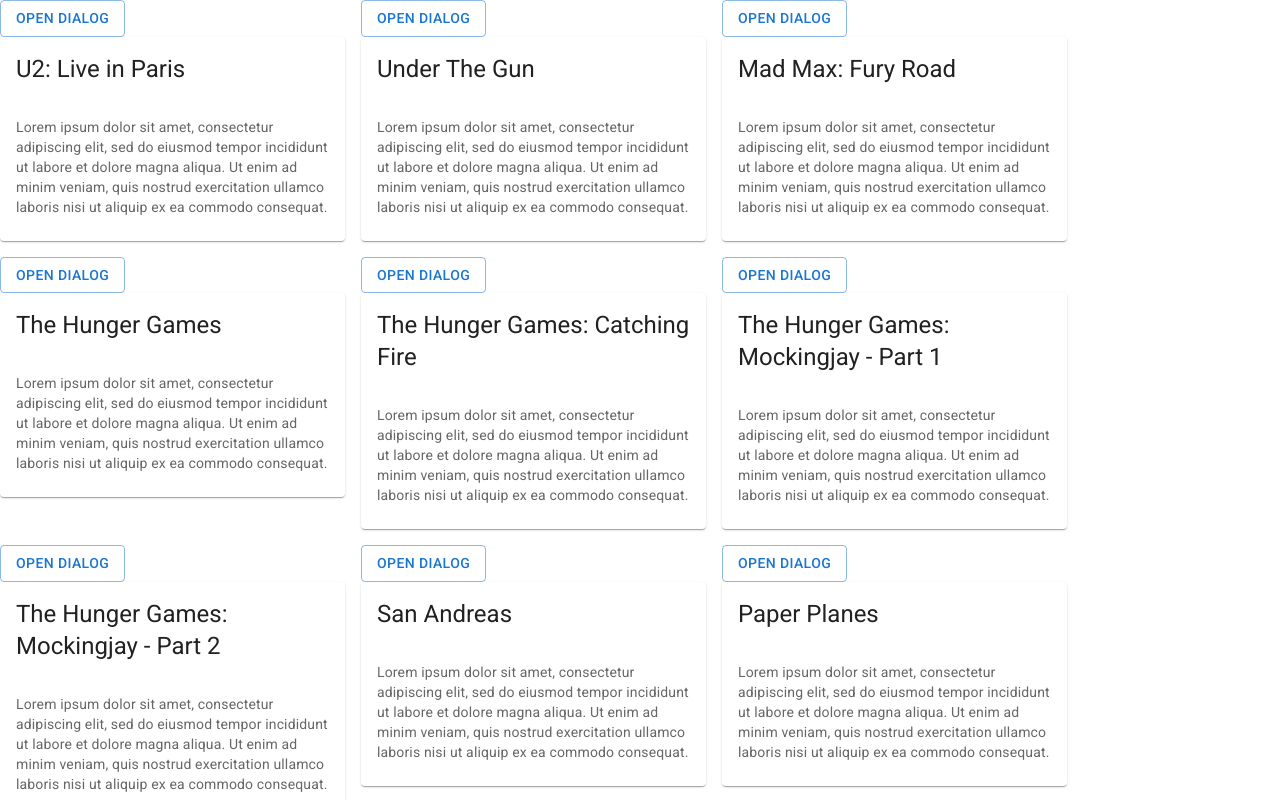
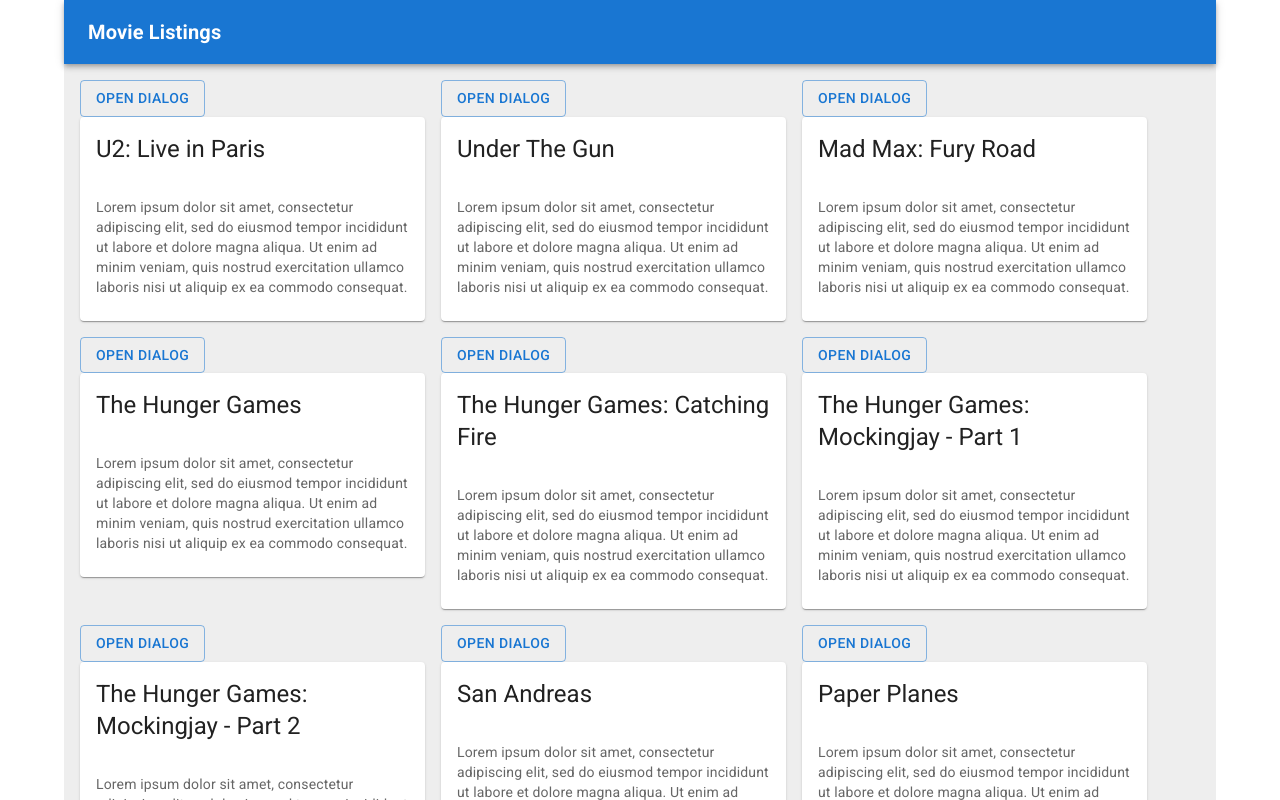
Before and after one commit to sidestairs/MovieTitleListing, a React (Create React App) app: page /movie in a window 1280 px wide. Shown: the top 800 px of the page. Built offline with nearby package versions, Linux system fonts and the light colour scheme.

Commit message:
feat: added loading page

```diff
--- a/package.json
+++ b/package.json
@@ -6,6 +6,7 @@
     "@emotion/react": "^11.9.3",
     "@emotion/styled": "^11.9.3",
     "@mui/icons-material": "^5.8.4",
+    "@mui/lab": "^5.0.0-alpha.86",
     "@mui/material": "^5.8.4",
     "@reduxjs/toolkit": "^1.8.2",
     "@testing-library/jest-dom": "^5.16.4",
--- a/src/App.tsx
+++ b/src/App.tsx
@@ -1,8 +1,24 @@
 import React from 'react';
 import NavigationRoute from './navigations';
+import ResponsiveAppBar from 'shared/ResponsiveAppBar';
+import Container from '@mui/material/Container';
+import Box from '@mui/material/Box';
 
-function App() {
-  return <NavigationRoute />;
-}
-
+const App = () => {
+  return (
+    <Container maxWidth="lg">
+      <Box sx={{ bgcolor: '#EEEEEE', height: '100vh' }}>
+        <ResponsiveAppBar />
+        <Box
+          sx={{
+            mt: 2,
+            px: 2,
+          }}
+        >
+          <NavigationRoute />
+        </Box>
+      </Box>
+    </Container>
+  );
+};
 export default App;
--- a/src/navigations/index.tsx
+++ b/src/navigations/index.tsx
@@ -1,5 +1,6 @@
 import React, { useEffect } from 'react';
 import MainRoute from 'navigations/MainRoute';
+import Loading from 'shared/Loading';
 import { useAppSelector, useAppDispatch } from 'redux/hook';
 import { selectStatus, fetchMovieListAsync, setMovieList, selectAllMovieEntries } from 'redux/slices/movieListSlice';
 
@@ -22,7 +23,11 @@
       return <MainRoute />;
     }
 
-    return <>loading</>;
+    if (status === 'failed') {
+      return <>Fail to load movie list</>;
+    }
+
+    return <Loading />;
   };
 
   return <React.Fragment>{render()}</React.Fragment>;
--- a/src/screens/movies/components/MovieDialog.tsx
+++ b/src/screens/movies/components/MovieDialog.tsx
@@ -67,16 +67,13 @@
           <CardMedia
             component="img"
             height="194"
-            image="https://images.unsplash.com/photo-1655686078954-d454e45ced15?ixlib=rb-1.2.1&ixid=MnwxMjA3fDB8MHxwaG90by1wYWdlfHx8fGVufDB8fHx8&auto=format&fit=crop&w=2970&q=80"
+            image={`${currentMovie?.images['Poster Art'].url}`}
             alt={`${currentMovie?.title}`}
           />
           <Typography gutterBottom>{currentMovie?.description}</Typography>
-          <Typography gutterBottom>{`Release Year: ${currentMovie?.releaseYear}`}</Typography>
         </DialogContent>
         <DialogActions>
-          {/* <Button autoFocus onClick={handleClose}>
-            Close
-          </Button> */}
+          <Typography gutterBottom>{`Release Year: ${currentMovie?.releaseYear}`}</Typography>
         </DialogActions>
       </BootstrapDialog>
     </div>
--- /dev/null
+++ b/src/shared/Loading.tsx
@@ -0,0 +1,39 @@
+import React, { useState, useEffect } from 'react';
+import Box from '@mui/material/Box';
+import ReactDOM from 'react-dom';
+
+import CircularProgress from '@mui/material/CircularProgress';
+
+export default function Loading() {
+  const [container] = useState(() => {
+    return document.createElement('div');
+  });
+
+  useEffect(() => {
+    // container.classList.add(className)
+    document.body.appendChild(container);
+    return () => {
+      document.body.removeChild(container);
+    };
+  }, []);
+
+  return ReactDOM.createPortal(
+    <Box
+      sx={{
+        bgcolor: '#000000',
+        opacity: 0.6,
+        display: 'flex',
+        alignItems: 'center',
+        justifyContent: 'center',
+        height: '100vh',
+        width: '100vw',
+        position: 'absolute',
+        top: 0,
+        left: 0,
+      }}
+    >
+      <CircularProgress />
+    </Box>,
+    container
+  );
+}
--- /dev/null
+++ b/src/shared/ResponsiveAppBar.tsx
@@ -0,0 +1,49 @@
+import * as React from 'react';
+import AppBar from '@mui/material/AppBar';
+import Toolbar from '@mui/material/Toolbar';
+import Typography from '@mui/material/Typography';
+import Container from '@mui/material/Container';
+
+const ResponsiveAppBar = () => {
+  return (
+    <AppBar position="static">
+      <Container maxWidth="xl">
+        <Toolbar disableGutters>
+          <Typography
+            variant="h6"
+            noWrap
+            component="a"
+            href="/"
+            sx={{
+              mr: 2,
+              display: { xs: 'none', md: 'flex' },
+              fontWeight: 700,
+              color: 'inherit',
+              textDecoration: 'none',
+            }}
+          >
+            Movie Listings
+          </Typography>
+
+          <Typography
+            variant="h5"
+            noWrap
+            component="a"
+            href="/"
+            sx={{
+              mr: 2,
+              display: { xs: 'flex', md: 'none' },
+              flexGrow: 1,
+              fontWeight: 700,
+              color: 'inherit',
+              textDecoration: 'none',
+            }}
+          >
+            Movie Listings
+          </Typography>
+        </Toolbar>
+      </Container>
+    </AppBar>
+  );
+};
+export default ResponsiveAppBar;
```
Also changed, not shown: src/screens/home/components/CategoryCard.tsx (+3 -2 lines), 1 other file (tests, documents, lock files or other folders).
